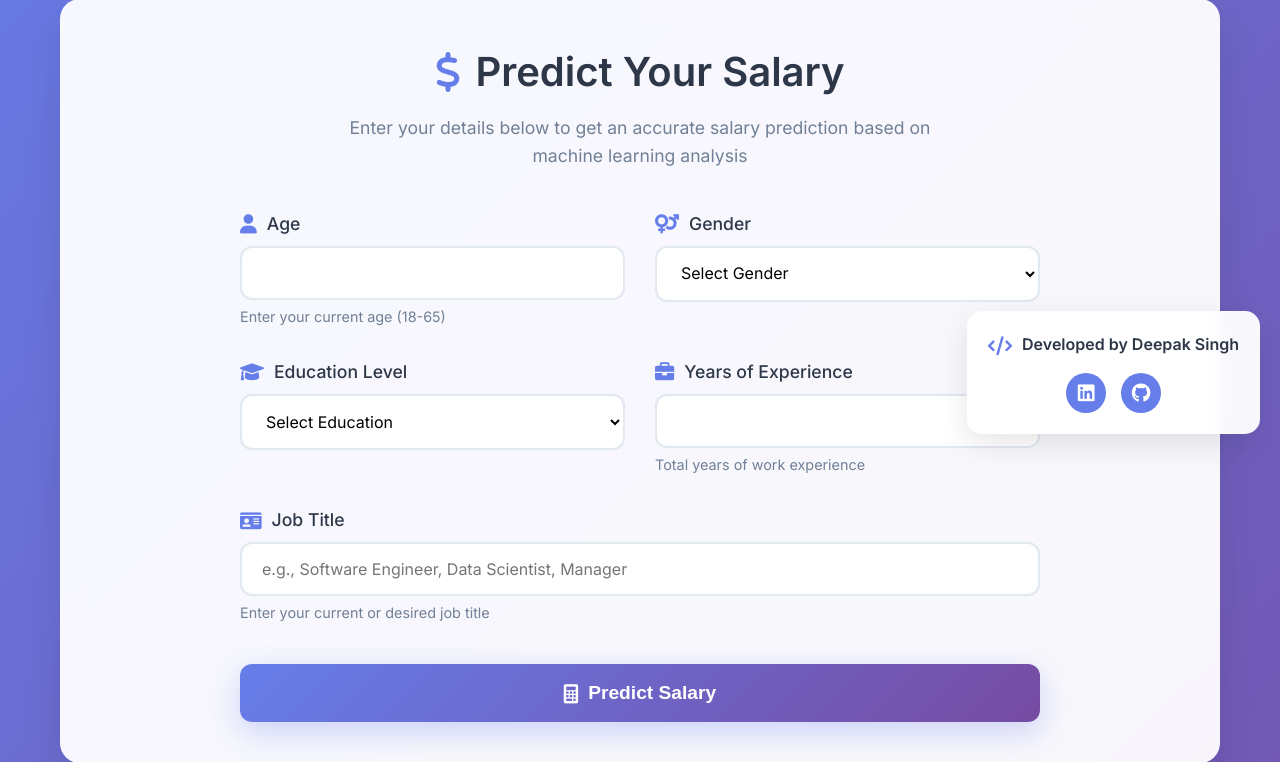
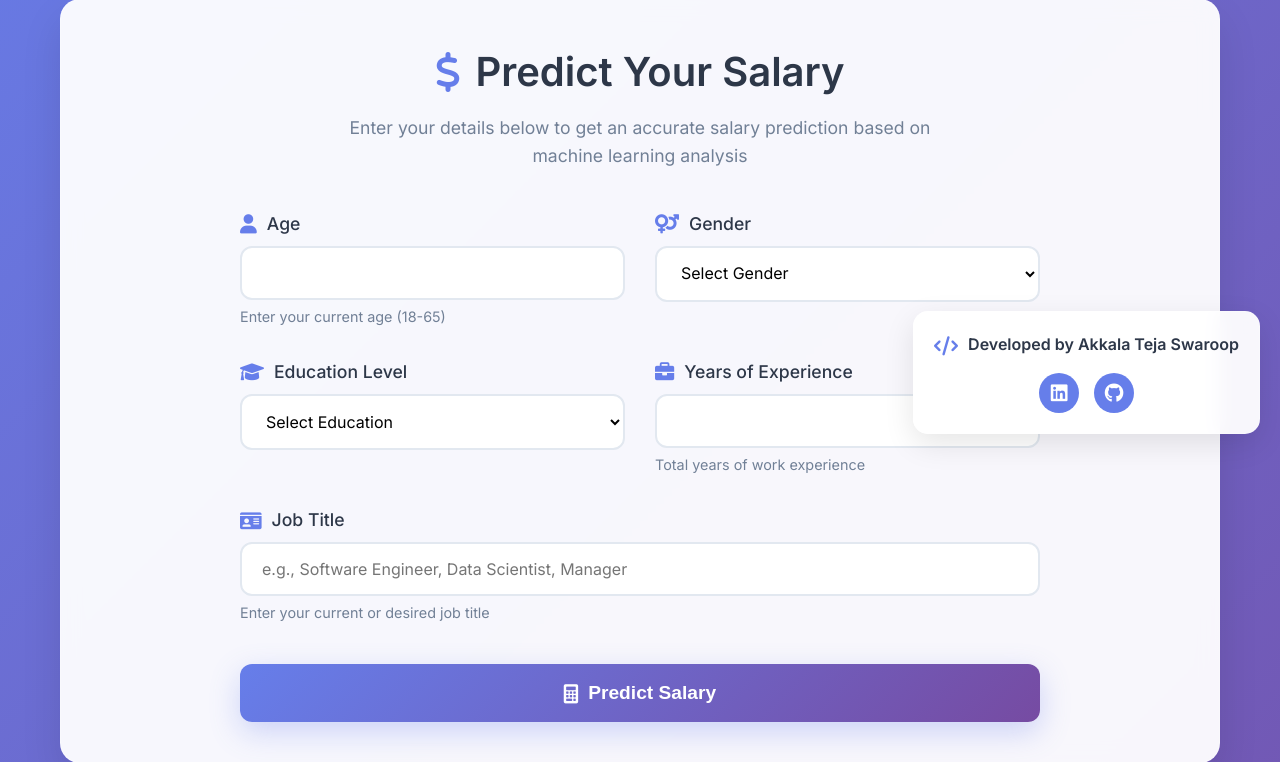
Before and after one commit to akkalatejaswaroop/Aicte-Aiml-Employee-Salary-Prediction, a Flask app: page / in a window 1280 px wide. Shown: the part 346-1108 px from the top of the page. Run offline with Flask 3, Linux system fonts and the light colour scheme.

Commit message:
Update index.html

```diff
--- a/templates/index.html
+++ b/templates/index.html
@@ -158,7 +158,7 @@
             <div class="developer-card">
                 <div class="developer-header">
                     <i class="fas fa-code"></i>
-                    <h4>Developed by Deepak Singh</h4>
+                    <h4>Developed by Akkala Teja Swaroop </h4>
                 </div>
                 <div class="developer-links">
                     <a href="https://www.linkedin.com/in/akkalatejaswaroop" target="_blank" class="social-link">
```
